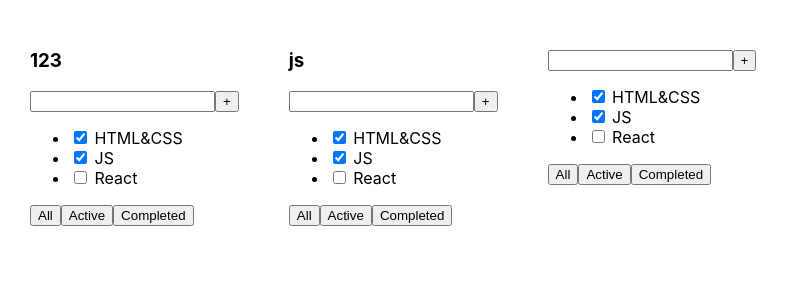
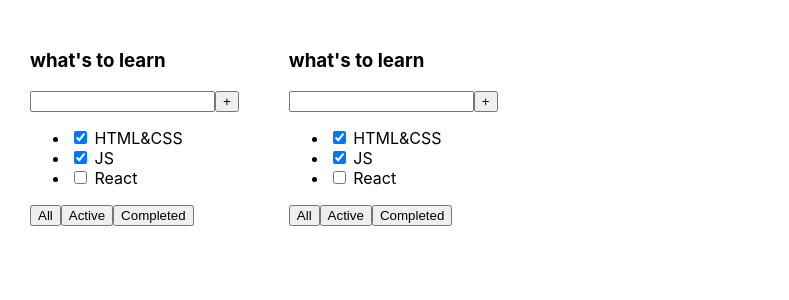
Before and after one commit to maxxjsmaxx1/vds_todolist, a React (Create React App) app: page / in a window 1280 px wide. Shown: the top 300 px of the page, without its empty margins (0-789 px from the left). Built offline with nearby package versions, Linux system fonts and the light colour scheme.

Commit message:
10 monday-1. adding two arrays

```diff
--- a/src/App.tsx
+++ b/src/App.tsx
@@ -2,12 +2,23 @@ import React from 'react';
 import './App.css';
 import {Todolist} from "./Todolist";
 
-// A task. Remove the `title` in the last component.
+
 function App() {
+
+    const tasks1 = [
+        {id: 1, title: "HTML&CSS", isDone: true},
+        {id: 2, title: "JS", isDone: true},
+        {id: 3, title: "ReactJS", isDone: false}
+    ]
+    const tasks2 = [
+        {id: 1, title: "Hello world", isDone: true},
+        {id: 2, title: "I am Happy", isDone: false},
+        {id: 3, title: "Yo", isDone: false}
+    ]
+
     return (
         <div className="App">
-            <Todolist title={123}/>
-            <Todolist title={"js"}/>
+            <Todolist/>
             <Todolist/>
         </div>
     );
--- a/src/Todolist.tsx
+++ b/src/Todolist.tsx
@@ -1,13 +1,11 @@
 import React from "react";
 
 
-type PropsType={
-    title?:number|string
-}
-export const Todolist = (props:PropsType) => {
+
+export const Todolist = () => {
     return (
         <div>
-            <h3>{props.title}</h3>
+            <h3>what's to learn</h3>
             <div>
                 <input/>
                 <button>+</button>
```
Also changed, not shown: 1 other file (tests, documents, lock files or other folders).
